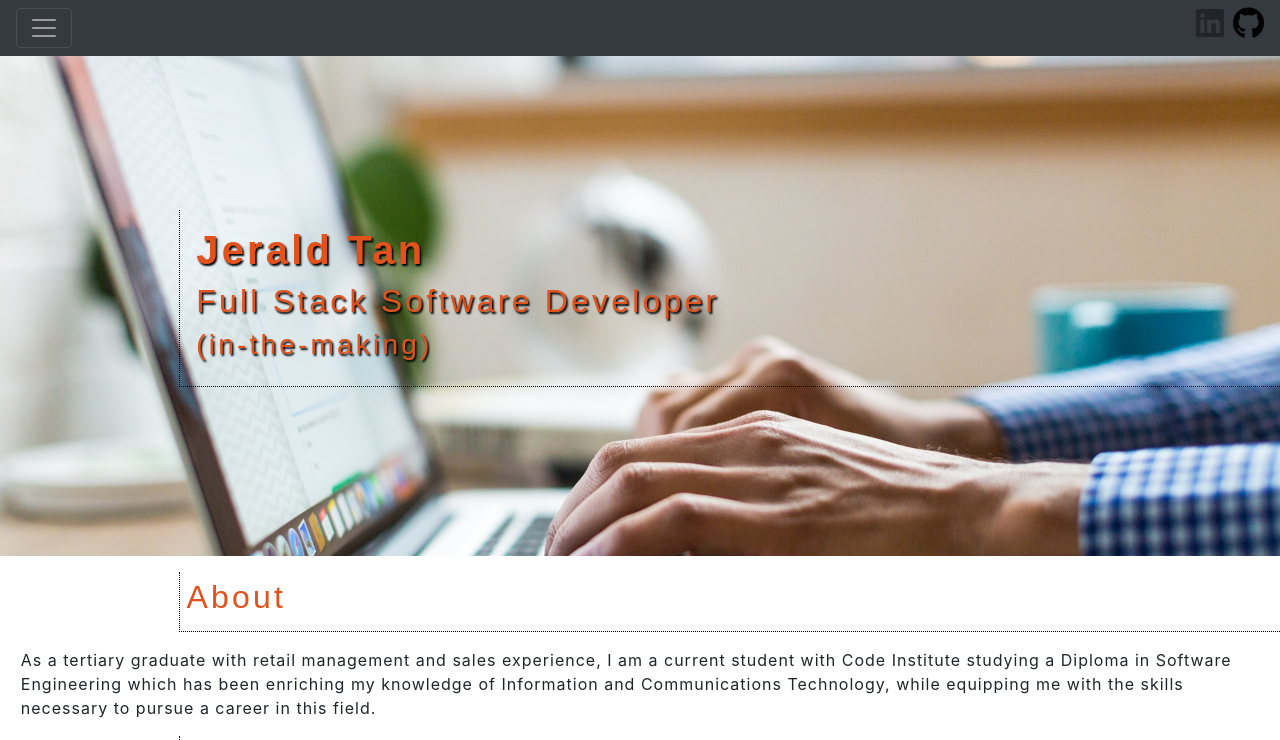
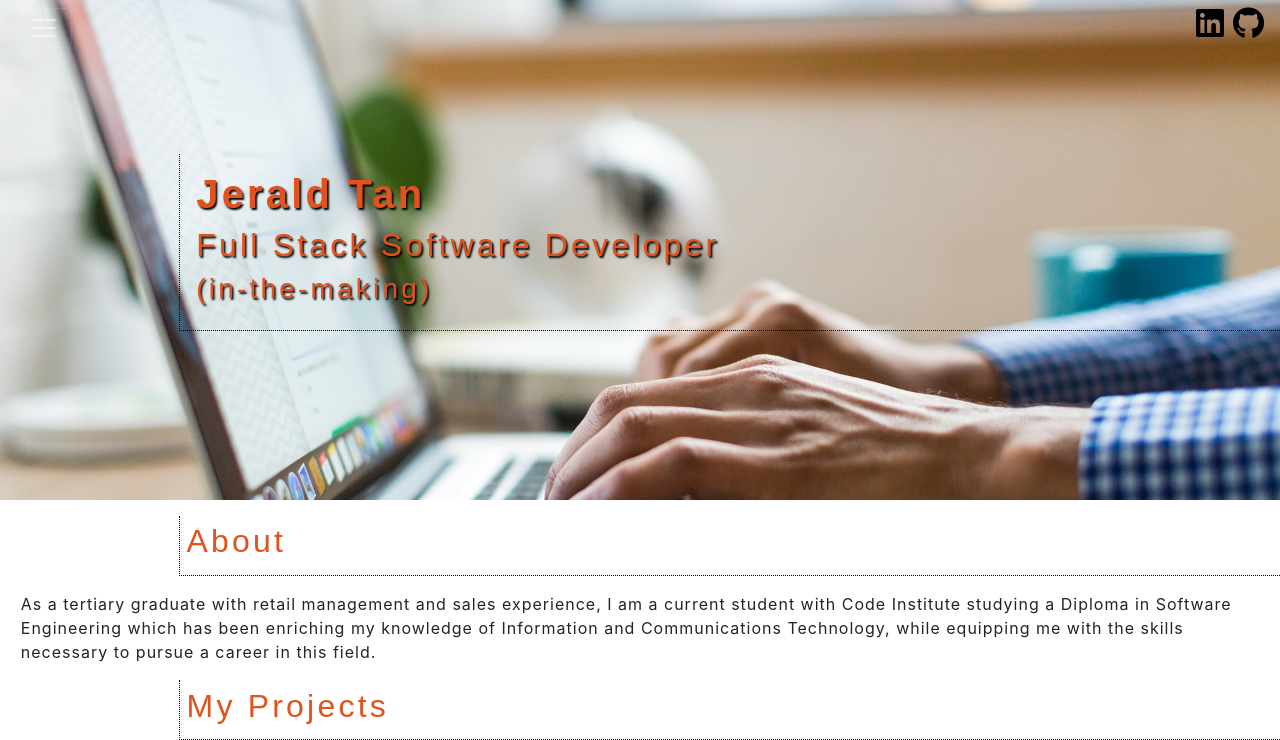
Before and after one commit to jaymanmt/Portfolio, a plain HTML site: page index.html in a window 1280 px wide. Shown: the top 740 px of the page. Drawn offline with nearby package versions, Linux system fonts and the light colour scheme.

Commit message:
customised nav bar design

```diff
--- a/index.html
+++ b/index.html
@@ -190,9 +190,10 @@
           </form>
         </article>
       </section>
+      <!-- icon panel -->
       <section class ="row" style="font-size:2em;">
         <nav id="icons">
-        <a href="#"></a><i class="fab fa-linkedin"></i></a>
+        <a href="#"><i class="fab fa-linkedin"></i></a>
         <a href="#"><i class="fab fa-github"></i></a>
         </nav>
       </section>
--- a/style.css
+++ b/style.css
@@ -6,12 +6,20 @@
     margin: 0;
     padding: 0;
 }
+.pos-f-t{
+    position: absolute;
+    z-index: 1;
+}
+.bg-dark{
+    background-color: rgba(0,0,0,0) !important;
+}
 .background-img{
     background-image:url(images/hero-1.jpg);
     background-position: center;
     background-size: cover;
     height: 500px;
     width: 100%;
+    z-index: -2;
 }
 .background-img h1{
     font-weight: bold;
@@ -105,7 +113,7 @@ form{
 .fa-linkedin:hover{
     transform:rotate(20deg);
 }
-.fa-github{
+.fa-github, .fa-linkedin{
     font-decoration: none;
     color: black;
 }
```
